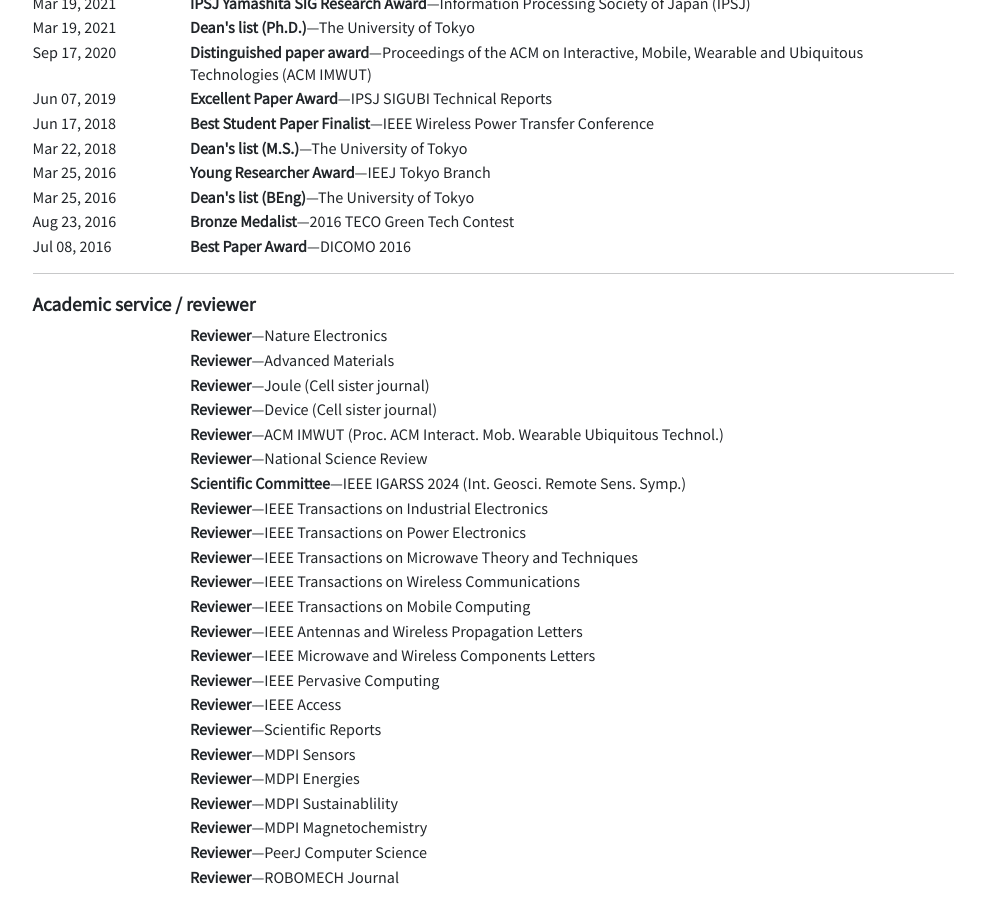
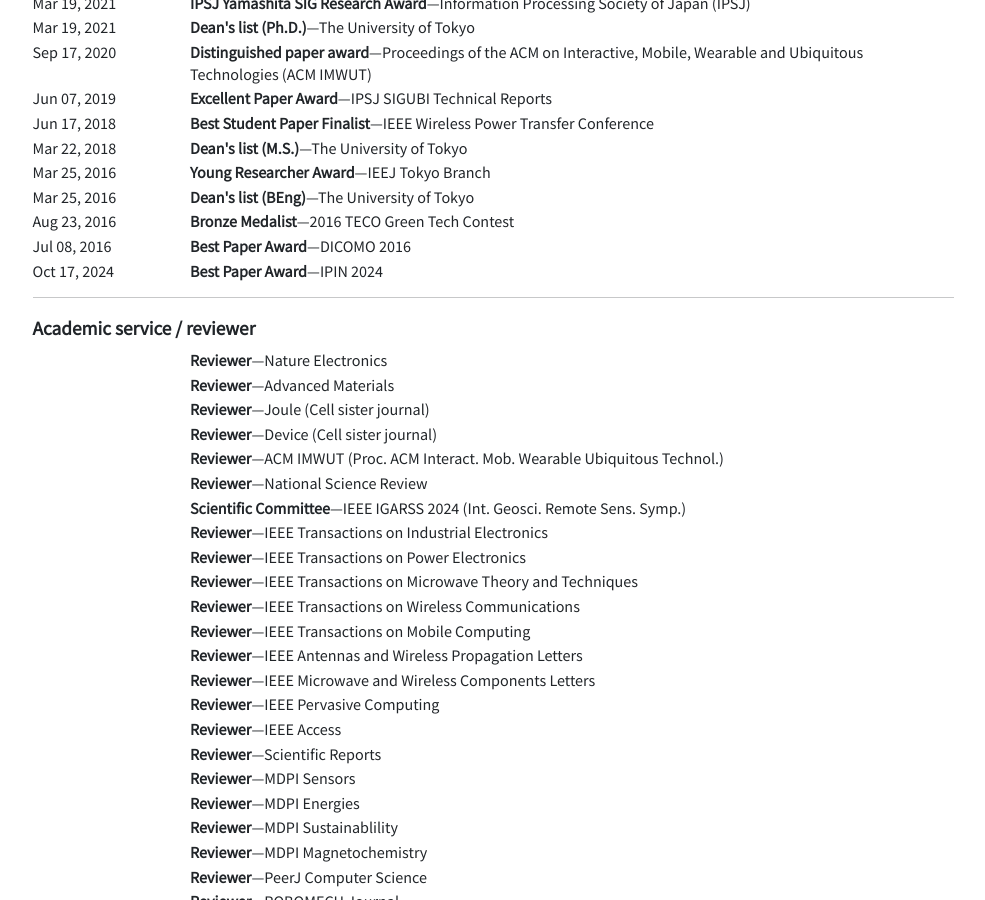
Before and after one commit to t-sasatani/t-sasatani.github.io, a Jekyll site: the page built from _pages/cv.md, in a window 1280 px wide and 900 px high, scrolled down 1052 px. Shown: the whole window, without its empty margins (147-1132 px from the left). Built offline with Jekyll 4.4.1, drawn with Linux system fonts in a browser that asks for light colours.

Commit message:
Update publications data

```diff
--- a/_data/award.yml
+++ b/_data/award.yml
@@ -65,3 +65,8 @@
   from_en: DICOMO 2016
   from_jp: DICOMO 2016
   date: 2016/7/8
+- name_en: Best Paper Award
+  name_jp:
+  from_en: IPIN 2024
+  from_jp:
+  date: 2024/10/17
```
